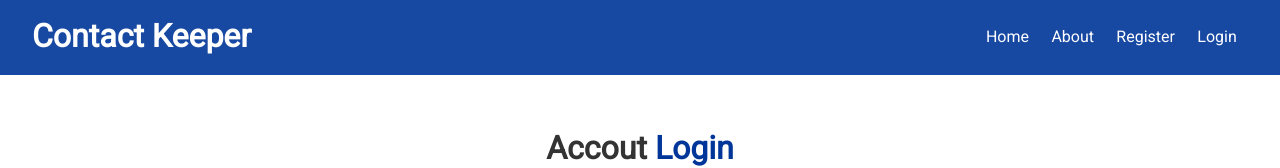
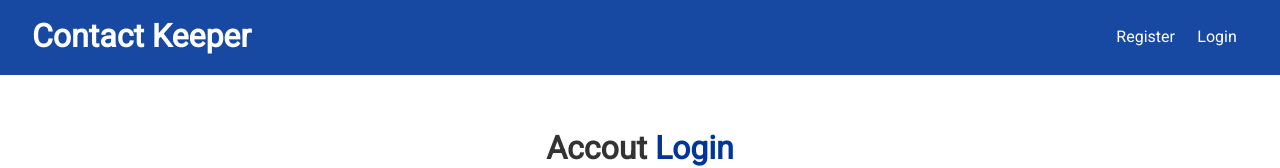
Before and after one commit to phishchiang/web3dviewer_system, a React (Create React App) app in the folder client/: page /login in a window 1280 px wide. Shown: the top 168 px of the page. Built offline with nearby package versions, Linux system fonts and the light colour scheme.

Commit message:
logout and navbar

```diff
--- a/client/src/components/layout/Navbar.js
+++ b/client/src/components/layout/Navbar.js
@@ -1,27 +1,46 @@
-import React from "react";
+import React, { Fragment, useContext } from "react";
 import PropTypes from "prop-types";
 import { Link } from "react-router-dom";
+import AuthContext from "../../context/auth/authContext";
 
 const Navbar = ({ title, icon }) => {
+  const authContext = useContext(AuthContext);
+
+  const { isAuthenticated, logout, user } = authContext;
+
+  const onLogout = () => {
+    logout();
+  };
+
+  const authLinks = (
+    <Fragment>
+      <li>Hello {user && user.name}</li>
+      <li>
+        <a onClick={onLogout} href="#!">
+          <i className="fas fa-sign-out-alt" />{" "}
+          <span className="hide-sm">Logout</span>
+        </a>
+      </li>
+    </Fragment>
+  );
+
+  const guestLinks = (
+    <Fragment>
+      <li>
+        <Link to="/register">Register</Link>
+      </li>
+      <li>
+        <Link to="/login">Login</Link>
+      </li>
+    </Fragment>
+  );
+
   return (
     <div className="navbar bg-primary">
       <h1>
         <i className={icon} /> {title}
       </h1>
-      <ul>
-        <li>
-          <Link to="/">Home</Link>
-        </li>
-        <li>
-          <Link to="/about">About</Link>
-        </li>
-        <li>
-          <Link to="/register">Register</Link>
-        </li>
-        <li>
-          <Link to="/login">Login</Link>
-        </li>
-      </ul>
+      <ul>{isAuthenticated ? authLinks : guestLinks}</ul>
     </div>
   );
 };
--- a/client/src/context/auth/AuthState.js
+++ b/client/src/context/auth/AuthState.js
@@ -97,7 +97,9 @@ const AuthState = props => {
 
   //  Logout
   const logout = () => {
-    console.log("logoutUser");
+    dispatch({
+      type: LOGOUT
+    });
   };
 
   //  Clear Errors
--- a/client/src/context/auth/authReducer.js
+++ b/client/src/context/auth/authReducer.js
@@ -30,6 +30,7 @@ export default (state, action) => {
     case REGISTER_FAIL:
     case AUTH_ERROR:
     case LOGIN_FAIL:
+    case LOGOUT:
       localStorage.removeItem("token");
       return {
         ...state,
```
